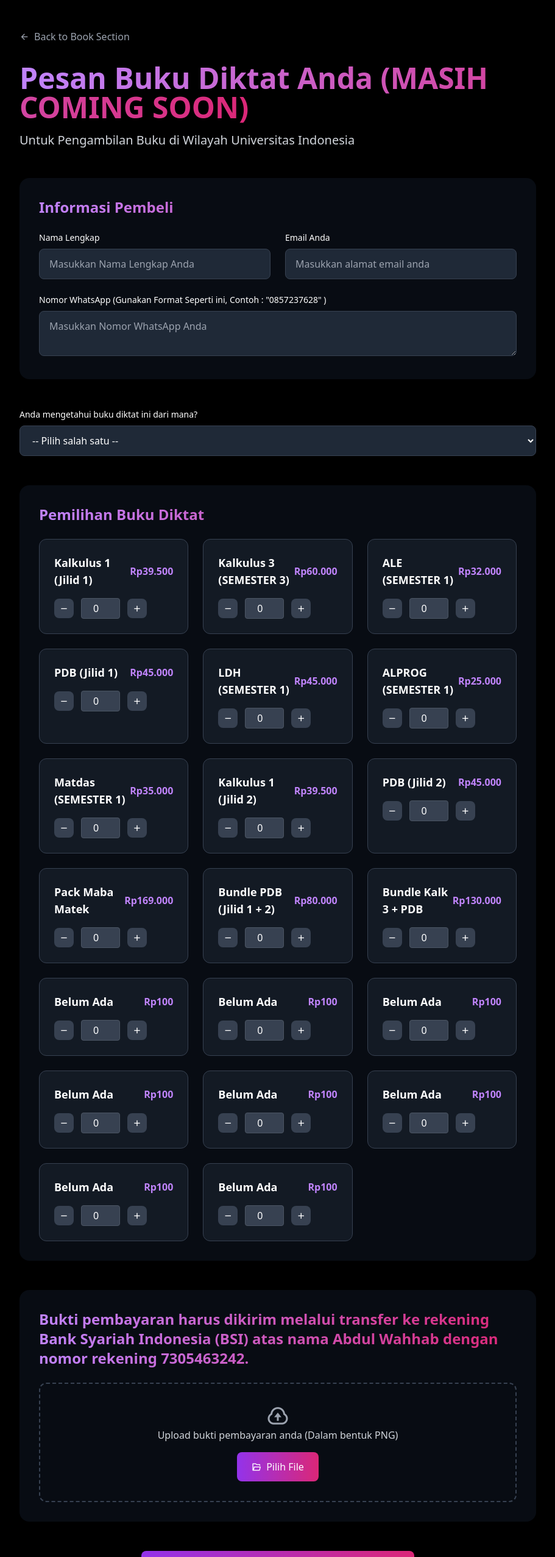
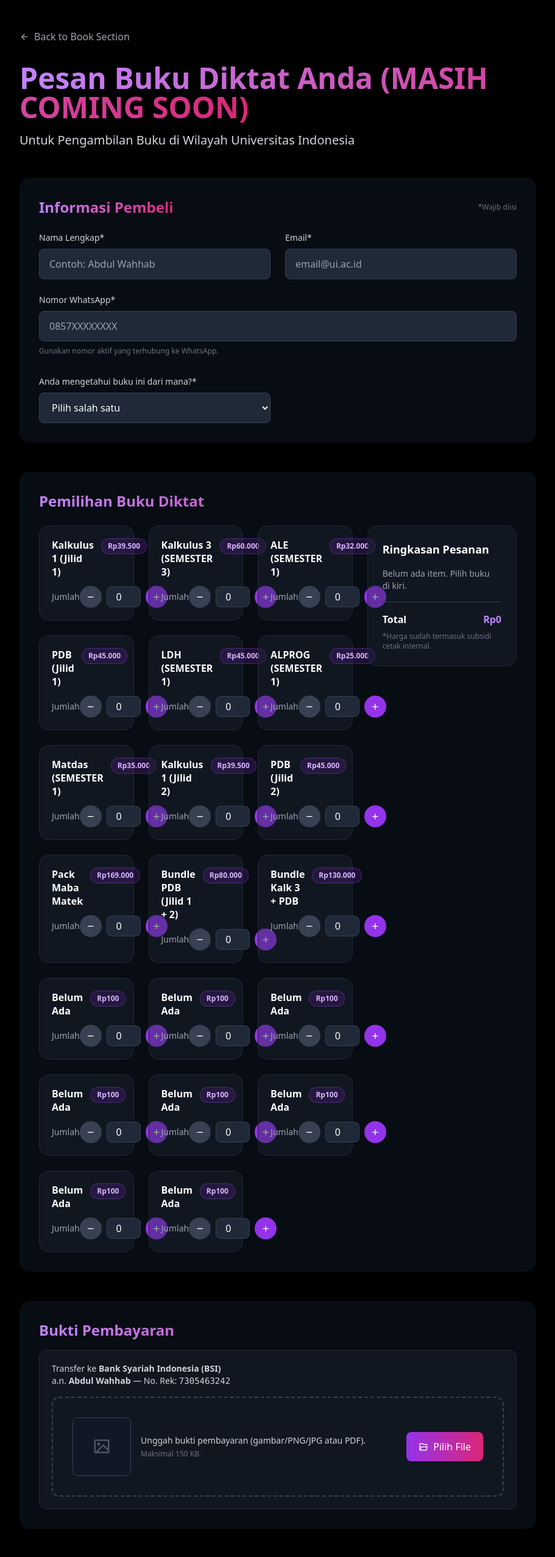
Before and after one commit to FeynmanProject/feynmanbookstore.github.io, a Next.js app: page /order in a window 1280 px wide. Shown: the top 2554 px of the page at 61% size, without its empty margins (184-1095 px from the left). Built offline with nearby package versions, Linux system fonts and the light colour scheme.

Commit message:
Update page.tsx

```diff
--- a/app/order/page.tsx
+++ b/app/order/page.tsx
@@ -36,6 +36,7 @@ const formatRupiah = (amount: number): string => {
 };
 
 export default function OrderPage() {
+  const [previewSrc, setPreviewSrc] = useState<string | null>(null);
   const [formData, setFormData] = useState({
     name: '', email: '', address: '',
     quantities: {} as Record<string, number>,
@@ -62,10 +63,25 @@ export default function OrderPage() {
 
   const handleFileChange = (e: React.ChangeEvent<HTMLInputElement>) => {
     const file = e.target.files?.[0];
-    if (file) {
+    if (!file) return;
+
     setFormData(prev => ({ ...prev, proofFile: file }));
+
+    // Tampilkan preview hanya untuk file gambar
+    if (file.type.startsWith('image/')) {
+      const url = URL.createObjectURL(file);
+      // revoke url lama agar tidak leak
+      setPreviewSrc(prev => {
+        if (prev) URL.revokeObjectURL(prev);
+        return url;
+      });
+    } else {
+
+      // jika PDF atau non-image, sembunyikan preview
+      setPreviewSrc(null);
     }
   };
+
 
   const calculateTotal = () => {
     return books.reduce((total, book) => {
@@ -229,172 +245,279 @@ const response = await fetch('/api/submit-order', {
         </div>
 
         <form onSubmit={handleSubmit} className="space-y-12">
-          {/* Personal Information */}
-          <section className="bg-gray-900/50 rounded-2xl p-8 backdrop-blur-sm">
-            <h2 className="text-2xl font-bold mb-6 bg-gradient-to-r from-purple-400 to-pink-600 bg-clip-text text-transparent">
+
+{/* ================== Informasi Pembeli (refined) ================== */}
+<section className="bg-gray-900/50 rounded-2xl p-6 md:p-8 backdrop-blur-sm">
+  <div className="flex items-center justify-between mb-6">
+    <h2 className="text-2xl font-bold bg-gradient-to-r from-purple-400 to-pink-600 bg-clip-text text-transparent">
       Informasi Pembeli
     </h2>
+    <span className="text-xs text-gray-500">*Wajib diisi</span>
+  </div>
 
   <div className="grid grid-cols-1 md:grid-cols-2 gap-6">
     <div>
-                <label className="block text-sm font-medium mb-2">Nama Lengkap</label>
+      <label className="block text-sm text-gray-300 mb-2">Nama Lengkap*</label>
       <input
         type="text"
         value={formData.name}
         onChange={(e) => setFormData(prev => ({ ...prev, name: e.target.value }))}
-                  className="w-full px-4 py-3 bg-gray-800 border border-gray-700 rounded-lg focus:border-purple-500 focus:outline-none transition-colors"
-                  placeholder="Masukkan Nama Lengkap Anda"
+        className="w-full px-4 py-3 bg-gray-800 border border-gray-700 rounded-lg focus:border-purple-500 focus:outline-none"
+        placeholder="Contoh: Abdul Wahhab"
+        autoComplete="name"
       />
       {errors.name && <p className="text-red-400 text-sm mt-1">{errors.name}</p>}
     </div>
 
     <div>
-                <label className="block text-sm font-medium mb-2">Email Anda</label>
+      <label className="block text-sm text-gray-300 mb-2">Email*</label>
       <input
         type="email"
         value={formData.email}
         onChange={(e) => setFormData(prev => ({ ...prev, email: e.target.value }))}
-                  className="w-full px-4 py-3 bg-gray-800 border border-gray-700 rounded-lg focus:border-purple-500 focus:outline-none transition-colors"
-                  placeholder="Masukkan alamat email anda"
+        className="w-full px-4 py-3 bg-gray-800 border border-gray-700 rounded-lg focus:border-purple-500 focus:outline-none"
+        placeholder="email@ui.ac.id"
+        autoComplete="email"
       />
       {errors.email && <p className="text-red-400 text-sm mt-1">{errors.email}</p>}
     </div>
   </div>
 
   <div className="mt-6">
-              <label className="block text-sm font-medium mb-2">Nomor WhatsApp (Gunakan Format Seperti ini, Contoh : "0857237628" )</label>
-              <textarea
+    <label className="block text-sm text-gray-300 mb-2">Nomor WhatsApp*</label>
+    <input
+      type="tel"
       value={formData.address}
       onChange={(e) => setFormData(prev => ({ ...prev, address: e.target.value }))}
-                className="w-full px-4 py-3 bg-gray-800 border border-gray-700 rounded-lg focus:border-purple-500 focus:outline-none transition-colors"
-                placeholder="Masukkan Nomor WhatsApp Anda"
+      className="w-full px-4 py-3 bg-gray-800 border border-gray-700 rounded-lg focus:border-purple-500 focus:outline-none"
+      placeholder="0857XXXXXXXX"
+      inputMode="numeric"
+      autoComplete="tel"
     />
+    <p className="text-xs text-gray-500 mt-2">
+      Gunakan nomor aktif yang terhubung ke WhatsApp.
+    </p>
     {errors.address && <p className="text-red-400 text-sm mt-1">{errors.address}</p>}
   </div>
-          </section>
 
-            <div className="mt-6">
-              <label className="block text-sm font-medium mb-2">
-                Anda mengetahui buku diktat ini dari mana?
+  {/* Sumber informasi */}
+  <div className="mt-8 grid grid-cols-1 md:grid-cols-2 gap-6">
+    <div>
+      <label className="block text-sm text-gray-300 mb-2">
+        Anda mengetahui buku ini dari mana?*
       </label>
       <select
         value={formData.source}
         onChange={(e) => setFormData(prev => ({ ...prev, source: e.target.value }))}
         className="w-full px-4 py-3 bg-gray-800 border border-gray-700 rounded-lg focus:border-purple-500 focus:outline-none"
       >
-                <option value="">-- Pilih salah satu --</option>
+        <option value="">Pilih salah satu</option>
         {SOURCES.map(s => <option key={s} value={s}>{s}</option>)}
       </select>
       {errors.source && <p className="text-red-400 text-sm mt-1">{errors.source}</p>}
     </div>
 
     {formData.source === 'Lainnya' && (
-              <div className="mt-4">
-                <label className="block text-sm font-medium mb-2">Sebutkan sumbernya</label>
+      <div>
+        <label className="block text-sm text-gray-300 mb-2">Sebutkan sumbernya*</label>
         <input
           type="text"
           value={formData.sourceOther}
           onChange={(e) => setFormData(prev => ({ ...prev, sourceOther: e.target.value }))}
           className="w-full px-4 py-3 bg-gray-800 border border-gray-700 rounded-lg focus:border-purple-500 focus:outline-none"
-                  placeholder="Contoh: dari teman kelas, dsb."
+          placeholder="Contoh: teman kelas, grup line, dsb."
         />
         {errors.sourceOther && <p className="text-red-400 text-sm mt-1">{errors.sourceOther}</p>}
       </div>
     )}
+  </div>
+</section>
 
 
-          {/* Book Selection */}
-          <section className="bg-gray-900/50 rounded-2xl p-8 backdrop-blur-sm">
+
+{/* ===== Catalog + Summary (improved UI) ===== */}
+<section className="bg-gray-900/50 rounded-2xl p-6 md:p-8 backdrop-blur-sm">
   <h2 className="text-2xl font-bold mb-6 bg-gradient-to-r from-purple-400 to-pink-600 bg-clip-text text-transparent">
     Pemilihan Buku Diktat
   </h2>
 
-            <div className="grid grid-cols-1 md:grid-cols-2 lg:grid-cols-3 gap-6">
-              {books.map((book) => (
-                <div key={book.id} className="bg-gray-800/50 rounded-xl p-6 border border-gray-700">
-                  <div className="flex items-center justify-between mb-4">
-                    <h3 className="text-lg font-semibold">{book.name}</h3>
-                    <span className="text-purple-400 font-bold">{formatRupiah(book.price)}</span>
+  {/* Grid: katalog (2 kolom) + summary (1 kolom) di desktop */}
+  <div className="grid lg:grid-cols-3 gap-6">
+    {/* Katalog */}
+    <div className="lg:col-span-2">
+      <div className="grid grid-cols-1 sm:grid-cols-2 xl:grid-cols-3 gap-6">
+        {books.map((book) => {
+          const qty = formData.quantities[book.id] || 0;
+          const subtotal = qty * book.price;
+
+          return (
+            <div
+              key={book.id}
+              className="group rounded-2xl border border-gray-800 bg-gray-800/40 hover:bg-gray-800/60 transition shadow-sm hover:shadow-purple-500/10"
+            >
+              {/* Header kartu */}
+              <div className="px-5 pt-5 pb-3">
+                <div className="flex items-start justify-between gap-3">
+                  <h3 className="text-base font-semibold leading-snug">
+                    {book.name}
+                  </h3>
+                  <span className="shrink-0 text-xs font-bold px-2.5 py-1 rounded-full bg-purple-900/30 border border-purple-500/30 text-purple-300">
+                    {formatRupiah(book.price)}
+                  </span>
+                </div>
               </div>
 
-                  <div className="flex items-center space-x-3">
+              {/* Stepper kuantitas */}
+              <div className="px-5 pb-5">
+                <div className="flex items-center justify-between">
+                  <span className="text-sm text-gray-400">Jumlah</span>
+
+                  <div className="flex items-center gap-2">
                     <button
                       type="button"
-                      onClick={() => handleQuantityChange(book.id, (formData.quantities[book.id] || 0) - 1)}
-                      className="w-8 h-8 flex items-center justify-center bg-gray-700 rounded-lg hover:bg-gray-600 transition-colors"
+                      onClick={() =>
+                        handleQuantityChange(book.id, Math.max(0, qty - 1))
+                      }
+                      className="w-9 h-9 rounded-full bg-gray-700 hover:bg-gray-600 grid place-items-center transition"
+                      aria-label={`Kurangi ${book.name}`}
                     >
                       <i className="ri-subtract-line"></i>
                     </button>
 
                     <input
                       type="number"
-                      value={formData.quantities[book.id] || 0}
-                      onChange={(e) => handleQuantityChange(book.id, parseInt(e.target.value) || 0)}
-                      className="w-16 px-2 py-1 bg-gray-700 border border-gray-600 rounded text-center focus:border-purple-500 focus:outline-none"
-                      min="0"
+                      min={0}
+                      value={qty}
+                      onChange={(e) =>
+                        handleQuantityChange(
+                          book.id,
+                          Number.isNaN(parseInt(e.target.value))
+                            ? 0
+                            : parseInt(e.target.value)
+                        )
+                      }
+                      className="w-14 text-center px-2 py-1 rounded-lg bg-gray-800 border border-gray-700 focus:border-purple-500 focus:outline-none"
                     />
 
                     <button
                       type="button"
-                      onClick={() => handleQuantityChange(book.id, (formData.quantities[book.id] || 0) + 1)}
-                      className="w-8 h-8 flex items-center justify-center bg-gray-700 rounded-lg hover:bg-gray-600 transition-colors"
+                      onClick={() => handleQuantityChange(book.id, qty + 1)}
+                      className="w-9 h-9 rounded-full bg-purple-600 hover:bg-purple-700 grid place-items-center transition"
+                      aria-label={`Tambah ${book.name}`}
                     >
                       <i className="ri-add-line"></i>
                     </button>
                   </div>
+                </div>
 
-                  {formData.quantities[book.id] > 0 && (
-                    <div className="mt-3 text-sm text-gray-300">
-                      Subtotal: {formatRupiah(book.price * formData.quantities[book.id])}
+                {/* Subtotal per kartu (muncul jika qty>0) */}
+                {qty > 0 && (
+                  <div className="mt-3 text-sm flex items-center justify-between">
+                    <span className="text-gray-400">Subtotal</span>
+                    <span className="font-semibold text-purple-300">
+                      {formatRupiah(subtotal)}
+                    </span>
                   </div>
                 )}
               </div>
-              ))}
+            </div>
+          );
+        })}
       </div>
 
-            {errors.books && <p className="text-red-400 text-sm mt-4">{errors.books}</p>}
-          </section>
+      {errors.books && (
+        <p className="text-red-400 text-sm mt-4">{errors.books}</p>
+      )}
+    </div>
 
-          {/* Order Summary */}
-          {getTotalBooks() > 0 && (
-            <section className="bg-gray-900/50 rounded-2xl p-8 backdrop-blur-sm">
-              <h2 className="text-2xl font-bold mb-6 bg-gradient-to-r from-purple-400 to-pink-600 bg-clip-text text-transparent">
-                Order Summary
-              </h2>
+    {/* Ringkasan (sticky) */}
+    <aside className="lg:sticky lg:top-6 h-max">
+      <div className="rounded-2xl border border-gray-800 bg-gray-800/40 p-6">
+        <h3 className="text-lg font-semibold mb-4">Ringkasan Pesanan</h3>
 
-              <div className="space-y-3">
+        <div className="space-y-2 max-h-[280px] overflow-auto pr-1">
           {books.map((book) => {
-                  const quantity = formData.quantities[book.id] || 0;
-                  if (quantity === 0) return null;
-
+            const q = formData.quantities[book.id] || 0;
+            if (q === 0) return null;
             return (
-                    <div key={book.id} className="flex justify-between items-center">
-                      <span>{book.name} × {quantity}</span>
-                      <span className="font-semibold">{formatRupiah(book.price * quantity)}</span>
+              <div key={book.id} className="flex justify-between text-sm">
+                <span className="text-gray-300">
+                  {book.name} <span className="text-gray-500">× {q}</span>
+                </span>
+                <span className="font-medium">
+                  {formatRupiah(book.price * q)}
+                </span>
               </div>
             );
           })}
 
-                <div className="border-t border-gray-700 pt-3 mt-4">
-                  <div className="flex justify-between items-center text-xl font-bold">
+          {/* kosong */}
+          {getTotalBooks() === 0 && (
+            <div className="text-sm text-gray-400">
+              Belum ada item. Pilih buku di kiri.
+            </div>
+          )}
+        </div>
+
+        <div className="border-t border-gray-700 mt-4 pt-4">
+          <div className="flex items-center justify-between text-base font-bold">
             <span>Total</span>
-                    <span className="text-purple-400">{formatRupiah(calculateTotal())}</span>
+            <span className="text-purple-400">
+              {formatRupiah(calculateTotal())}
+            </span>
+          </div>
+          <p className="mt-2 text-xs text-gray-500">
+            *Harga sudah termasuk subsidi cetak internal.
+          </p>
         </div>
       </div>
+    </aside>
   </div>
 </section>
-          )}
 
-          {/* Proof of Payment */}
-          <section className="bg-gray-900/50 rounded-2xl p-8 backdrop-blur-sm">
-            <h2 className="text-2xl font-bold mb-6 bg-gradient-to-r from-purple-400 to-pink-600 bg-clip-text text-transparent">
-              Bukti pembayaran harus dikirim melalui transfer ke rekening Bank Syariah Indonesia (BSI) atas nama Abdul Wahhab dengan nomor rekening 7305463242.
+
+{/* ================== Bukti Pembayaran (refined + preview) ================== */}
+<section className="bg-gray-900/50 rounded-2xl p-6 md:p-8 backdrop-blur-sm">
+  <h2 className="text-2xl font-bold mb-4 bg-gradient-to-r from-purple-400 to-pink-600 bg-clip-text text-transparent">
+    Bukti Pembayaran
   </h2>
 
-            <div className="border-2 border-dashed border-gray-700 rounded-xl p-8 text-center hover:border-purple-500 transition-colors">
-              <i className="ri-upload-cloud-line text-4xl text-gray-400 mb-4"></i>
-              <p className="text-gray-300 mb-4">Upload bukti pembayaran anda (Dalam bentuk PNG)</p>
+  <div className="rounded-xl border border-gray-800 bg-gray-800/40 p-4 md:p-5">
+    <div className="text-sm text-gray-300">
+      Transfer ke <span className="font-semibold">Bank Syariah Indonesia (BSI)</span><br />
+      a.n. <span className="font-semibold">Abdul Wahhab</span> — No. Rek: <span className="font-mono">7305463242</span>
+    </div>
 
+    <div className="mt-4 border-2 border-dashed border-gray-700 rounded-xl p-6 md:p-8 grid md:grid-cols-[1fr,auto] gap-6 items-center">
+      {/* Kiri: preview */}
+      <div className="flex items-center gap-4">
+        <div className="w-24 h-24 rounded-lg bg-gray-900/60 border border-gray-700 overflow-hidden grid place-items-center">
+          {previewSrc ? (
+            <img
+              src={previewSrc}
+              alt="Preview bukti pembayaran"
+              className="w-full h-full object-cover"
+            />
+          ) : (
+            <i className="ri-image-line text-3xl text-gray-600" />
+          )}
+        </div>
+
+        <div className="text-sm">
+          <p className="text-gray-300">Unggah bukti pembayaran (gambar/PNG/JPG atau PDF).</p>
+          <p className="text-xs text-gray-500 mt-1">Maksimal 150 KB.</p>
+
+          {formData.proofFile && (
+            <p className="mt-2 text-xs text-gray-400">
+              <i className="ri-file-line mr-1"></i>
+              {formData.proofFile.name} — {(formData.proofFile.size/1024).toFixed(1)} KB
+            </p>
+          )}
+        </div>
+      </div>
+
+      {/* Kanan: tombol */}
+      <div className="flex md:flex-col gap-3">
         <input
           type="file"
           accept="image/*,.pdf"
@@ -402,25 +525,37 @@ const response = await fetch('/api/submit-order', {
           className="hidden"
           id="proof-upload"
         />
-
         <label
           htmlFor="proof-upload"
-                className="inline-flex items-center px-6 py-3 bg-gradient-to-r from-purple-600 to-pink-600 rounded-lg hover:from-purple-700 hover:to-pink-700 transition-all cursor-pointer whitespace-nowrap"
+          className="inline-flex items-center justify-center px-5 py-3 rounded-lg bg-gradient-to-r from-purple-600 to-pink-600 hover:from-purple-700 hover:to-pink-700 transition cursor-pointer whitespace-nowrap"
         >
           <i className="ri-folder-open-line mr-2"></i>
           Pilih File
         </label>
 
         {formData.proofFile && (
-                <p className="mt-4 text-green-400">
-                  <i className="ri-file-check-line mr-2"></i>
-                  {formData.proofFile.name}
-                </p>
+          <button
+            type="button"
+            onClick={() => {
+              setFormData(prev => ({ ...prev, proofFile: null }));
+              if (previewSrc) {
+                URL.revokeObjectURL(previewSrc);
+                setPreviewSrc(null);
+              }
+            }}
+            className="inline-flex items-center justify-center px-5 py-3 rounded-lg bg-gray-700 hover:bg-gray-600 transition"
+          >
+            <i className="ri-close-line mr-2"></i>
+            Hapus
+          </button>
         )}
       </div>
+    </div>
 
-            {errors.proof && <p className="text-red-400 text-sm mt-4">{errors.proof}</p>}
+    {errors.proof && <p className="text-red-400 text-sm mt-3">{errors.proof}</p>}
+  </div>
 </section>
+
 
           {/* Submit Button */}
           <div className="text-center">
@@ -448,7 +583,7 @@ const response = await fetch('/api/submit-order', {
             <div className="text-center p-6 bg-green-900/20 border border-green-500/20 rounded-xl">
               <i className="ri-check-line text-4xl text-green-400 mb-2"></i>
               <p className="text-green-400 font-semibold">Order anda sudah diterima!</p>
-              <p className="text-gray-300 mt-2">Anda akan menerima kabar di WhatsApp dan Email dari kami secepatnya.</p>
+              <p className="text-gray-300 mt-2">Anda akan menerima kabar di WhatsApp dari Kami Secepatnya.</p>
             </div>
           )}
 
```
Lines whose indentation alone changed are shown as unchanged.
